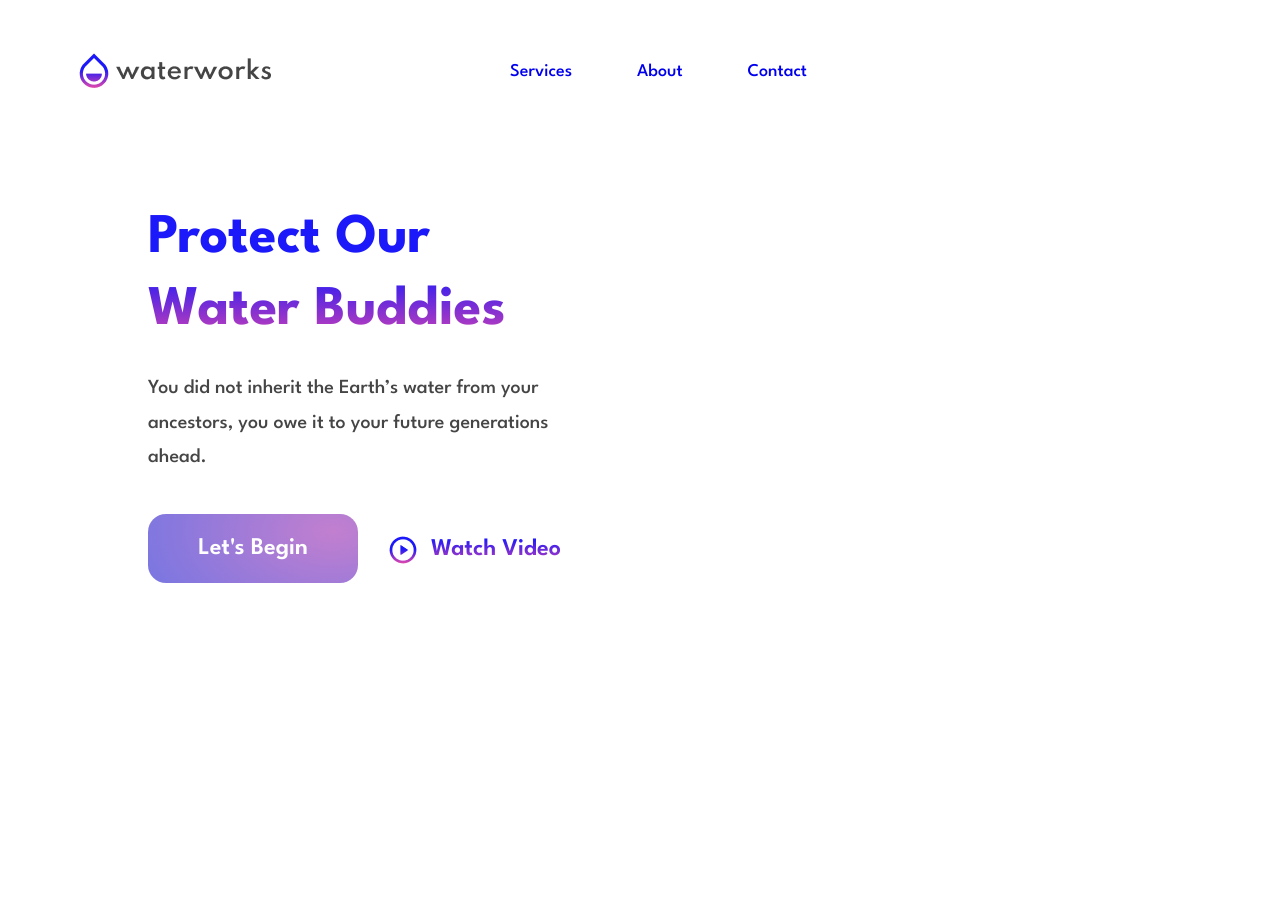
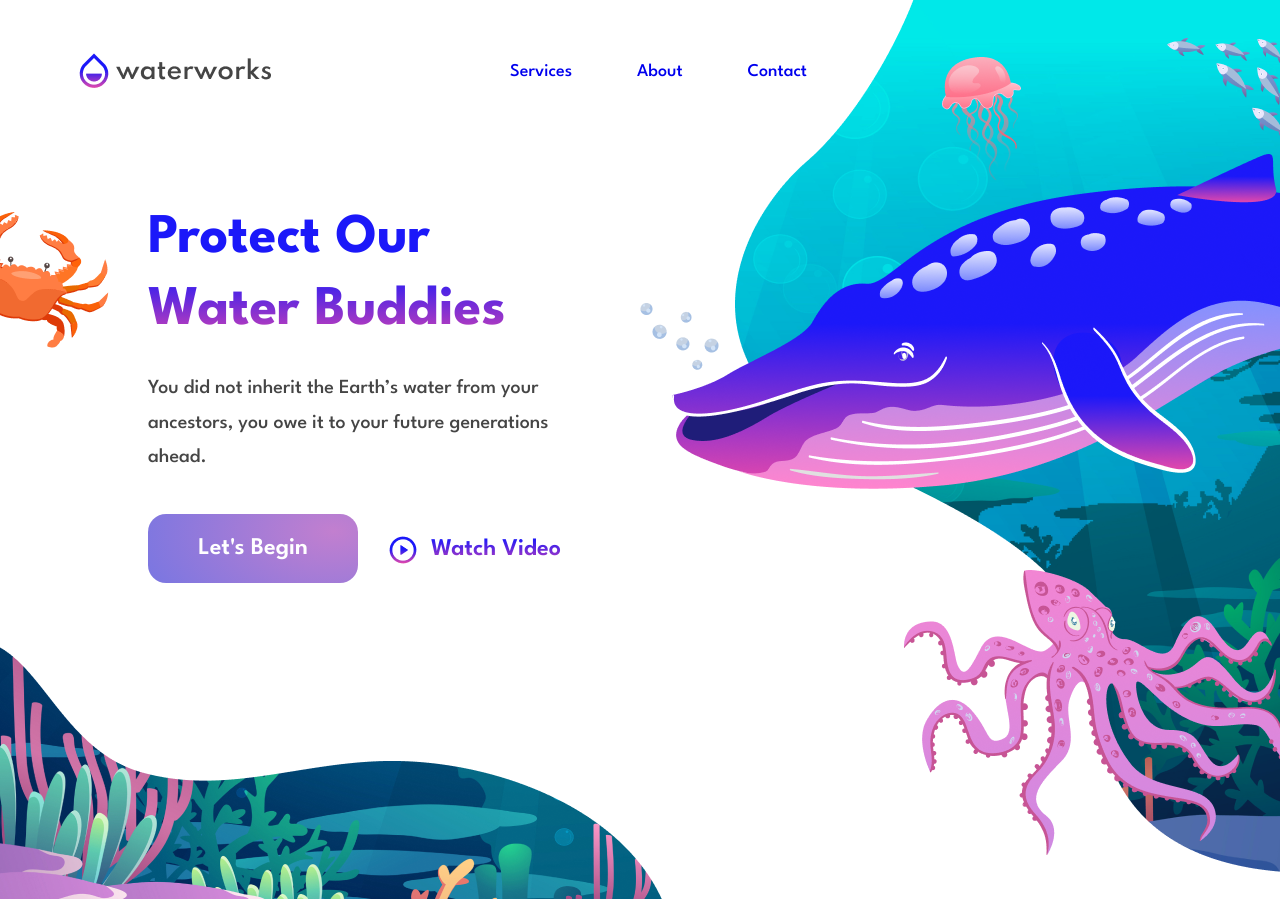
Before and after one commit to EugeneBBerezina/week6_task2, a plain HTML site: page index.html in a window 1280 px wide. Shown: the top 899 px of the page. Drawn offline with Linux system fonts and the light colour scheme.

Commit message:
add files

```diff
--- a/assets/styles/style.css
+++ b/assets/styles/style.css
@@ -1,5 +1,5 @@
 .body {
-    background-image: url(assets/images/Left-Graphic.png);
+    background-image: url(/assets/images/LeftGraphic.png);
     background-position: bottom left;
     background-repeat: no-repeat;
     font-family: 'League Spartan', sans-serif;
@@ -19,7 +19,7 @@ a {
         "header header header header"
         "main main main main"
         "button1 button2 . .";
-    background-image: url(assets/images/Group-16.png);
+    background-image: url(/assets/images/Group-16.png);
     background-position: top right;
     background-repeat: no-repeat;
     background-size: auto 873px;
```
Also changed, not shown: assets/images/LeftGraphic.png (renamed from assets/images/Left-Graphic.png).
